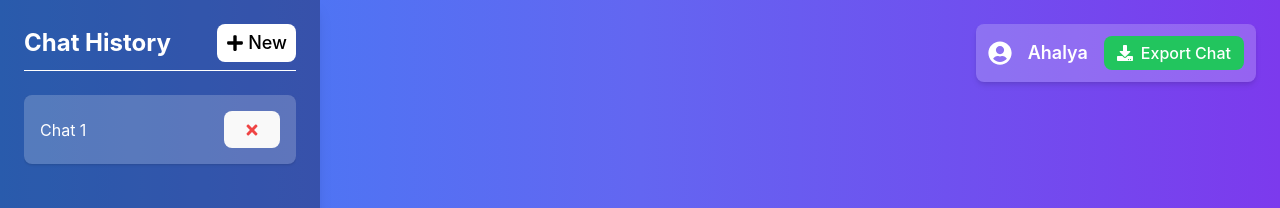
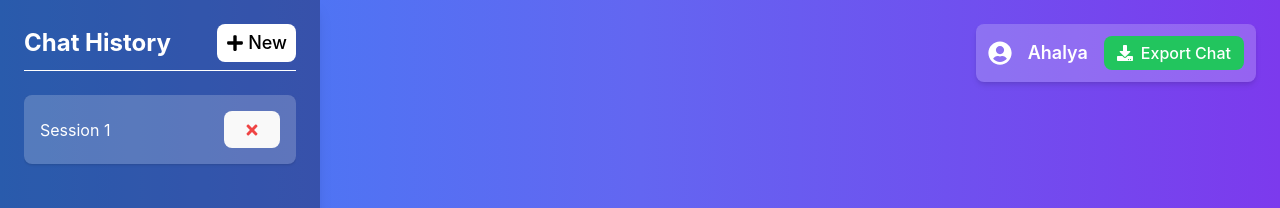
Before and after one commit to Bharathaspyr/med-analyser, a React (Vite) app: page /dashboard in a window 1280 px wide. Shown: the top 208 px of the page. Built offline with nearby package versions, Linux system fonts and the light colour scheme.

Commit message:
modified:   src/components/Dashboard.jsx

```diff
--- a/src/components/Dashboard.jsx
+++ b/src/components/Dashboard.jsx
@@ -7,8 +7,8 @@ const Dashboard = () => {
   const [input, setInput] = useState("");
   const [file, setFile] = useState(null);
   const [loading, setLoading] = useState(false);
-  const [sessions, setSessions] = useState(["Chat 1"]);
-  const [currentSession, setCurrentSession] = useState("Chat 1");
+  const [sessions, setSessions] = useState(["Session 1"]);
+  const [currentSession, setCurrentSession] = useState("Session 1");
   const username = "Ahalya";
 
   const handleSendMessage = () => {
```
